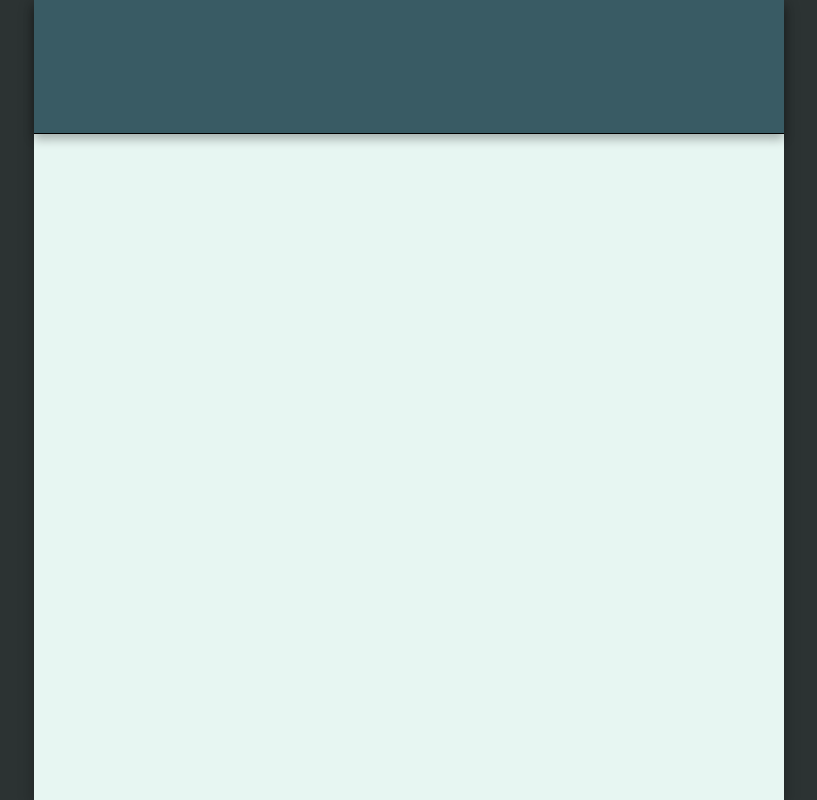
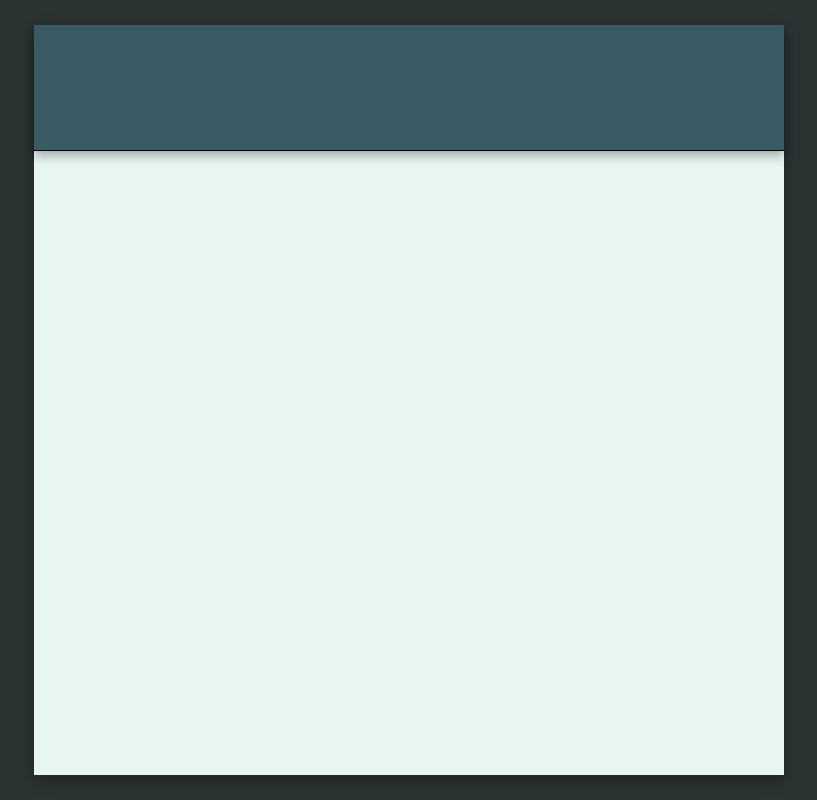
Before and after one commit to Tiyoriyo/library, a plain HTML site: page index.html in a window 1280 px wide. Shown: the whole page, without its empty margins (231-1048 px from the left). Drawn offline with Linux system fonts and the light colour scheme.

Commit message:
Recenter and resize container

```diff
--- a/style.css
+++ b/style.css
@@ -8,6 +8,7 @@ body {
     background-color: #2C3333;
     display: flex;
     justify-content: center;
+    align-items: center;
     height: 100vh;
 }
 
@@ -16,6 +17,7 @@ body {
     flex-direction: column;
     background-color: #E7F6F2;
     width: 750px;
+    height: 750px;
     box-shadow: 0 5px 15px rgba(0, 0, 0, 0.3);
 }
 
```
